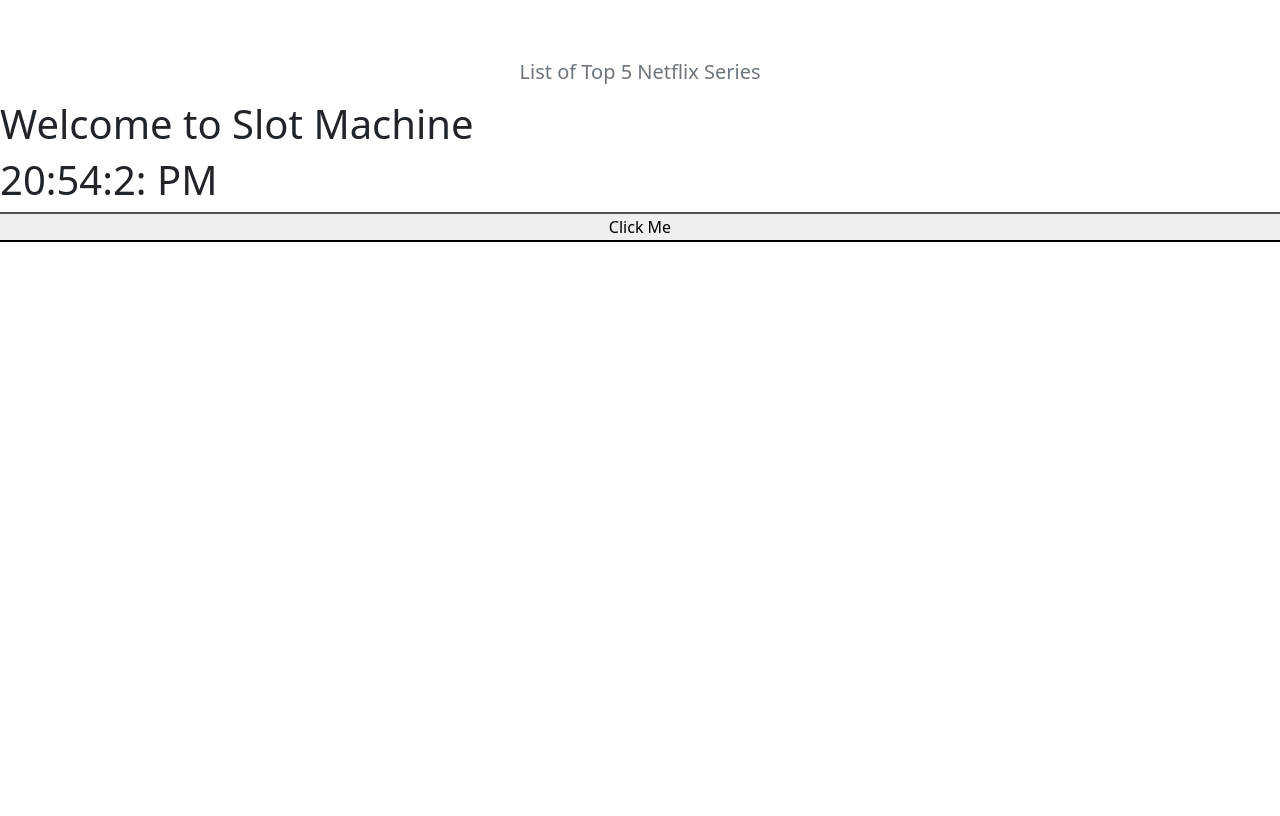
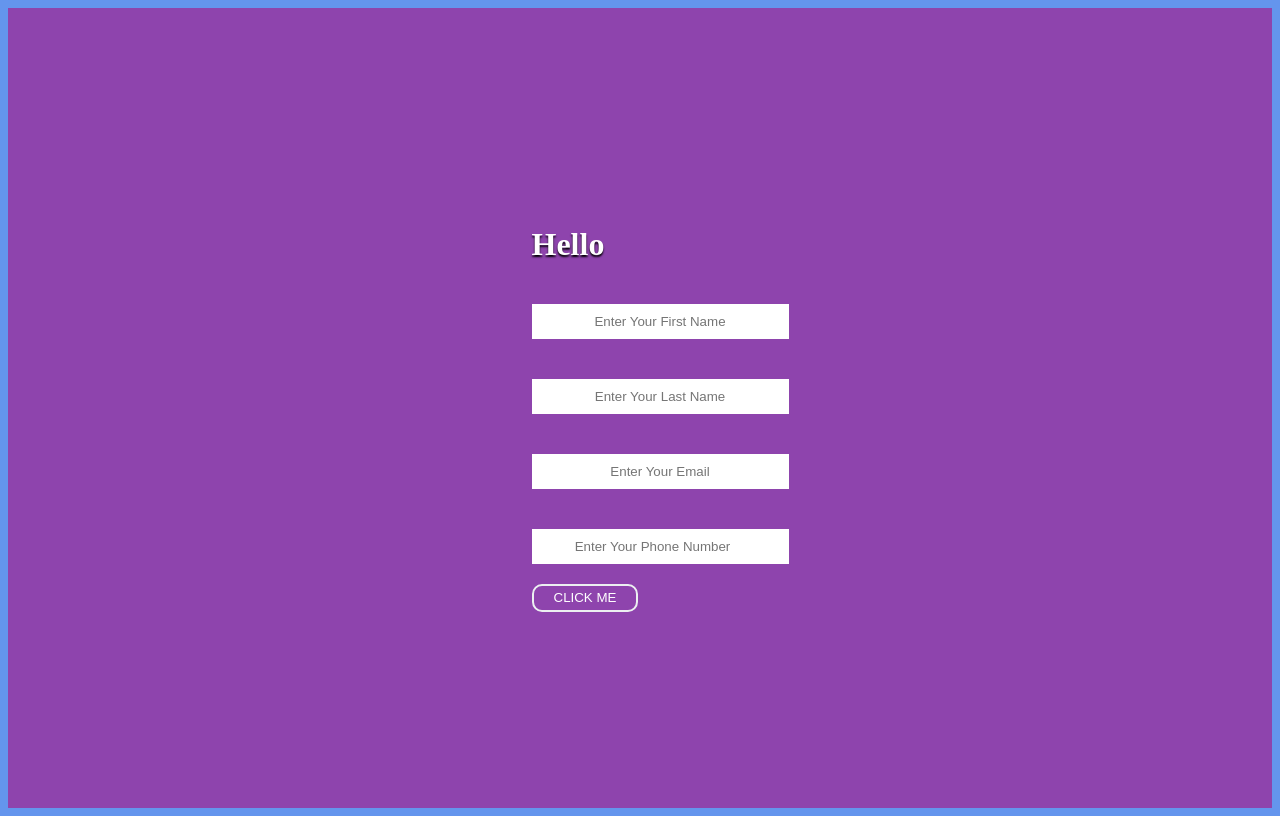
Before and after one commit to AsifNawaz-Aiub/React, a React (Create React App) app in the folder LearningReact/learning/: page / in a window 1280 px wide. Built offline with nearby package versions, Linux system fonts and the light colour scheme.

Commit message:
Learned more about usestate

```diff
--- a/LearningReact/learning/src/App.jsx
+++ b/LearningReact/learning/src/App.jsx
@@ -1,69 +1,93 @@
 import React, { useState } from 'react';
-import Details from './Details';
-import Greet from './Greet';
-import {Add,Sub} from './Calculator';
-import Cards from './Cards';
-import "../node_modules/bootstrap/dist/css/bootstrap.min.css";
+//import Details from './Details';
+//import Greet from './Greet';
+//import {Add,Sub} from './Calculator';
+//import Cards from './Cards';
+//import "../node_modules/bootstrap/dist/css/bootstrap.min.css";
 import "./Sdata";
-import SlotMachine from './SlotMachine';
-import data from './Sdata';
+//import SlotMachine from './SlotMachine';
+//import data from './Sdata';
 
-function ncard (val){
+// function ncard (val){
 
-return(
-       <Cards
-       key={val.id}
-       imgSource={val.imgSource}
-       title={val.title}
-       seriesName={val.seriesName}
-       link={val.link}
-/>
-);
-}
+// return(
+//        <Cards
+//        key={val.id}
+//        imgSource={val.imgSource}
+//        title={val.title}
+//        seriesName={val.seriesName}
+//        link={val.link}
+// />
+// );
+// }
 
 
 
 
 function App(){
-      // let count=0;
-      var today = new Date();
-      var time = today.getHours() + ":" + today.getMinutes() + ":" + today.getSeconds()+": PM";
-      //var time=today.toLocaleTimeString();
-      var [time, setTime]= useState(time);
+      const [fullName,setfullName]= useState({
+            fname :"",
+            lname :"",
+            email :"",
+            phone :""
+      });
 
-       const IncNum =() =>{
-              today = new Date();
-              setTime(time=today.getHours() + ":" + today.getMinutes() + ":" + today.getSeconds()+": PM");
-              console.log("Clicked");
-       };
+       const inputEvent = (event) =>{
+          // setVal(event.target.value);
+       //    const name= event.target.name;
+       //    const value =event.target.value
+       const{value,name}=event.target;
+          setfullName((preValue)=>{
+             if(name==='fname'){
+                return({
+                     fname :value,
+                     lname :preValue.lname,
+                     email :preValue.email,
+                     phone :preValue.phone
+                });
+             } else if(name==='lname'){
+              return({
+                   fname :preValue.fname ,
+                   lname :value,
+                   email :preValue.email,
+                   phone :preValue.phone
+              });
+           } else if(name==='email'){
+              return({
+                   fname :preValue.fname ,
+                   lname :preValue.lname,
+                   email :value,
+                   phone :preValue.phone
+              });
+           } else if(name==='phone'){
+              return({
+                   fname :preValue.fname ,
+                   lname :preValue.lname,
+                   email :preValue.email,
+                   phone :value
+              });
+           }
+          })
+       }
+       const onSub = (event) =>{
+             event.preventDefault();
+             alert('Form Submitted')
+             // setName(val);
+          }
+
 
 return(
 <>
-{/* <Greet/>
-<Details/>
-<h1>The Sum is {Add(10,5)}  </h1>
-<h1>The Sub is {Sub(10,5)}  </h1> */}
-<h2 className="text-muted blockquote text-center" style={{marginTop:"60px"}}>List of Top 5 Netflix Series</h2>
-<div className="row" style={{justifyContent: "center"}}>
-<h1>Welcome to Slot Machine  </h1>
-
-<h1>{time}</h1>
-
-<button onClick={IncNum}>Click Me</button>
-{/* {data.map(ncard)} */}
-{/* {data.map(ncard)} */}
-{/* {data.map( (val)=>{
-       return(
-       <Cards
-       key={val.id}
-       imgSource={val.imgSource}
-       title={val.title}
-       seriesName={val.seriesName}
-       link={val.link} /> );
-})} */}
-{/* <SlotMachine x="A" y="A" z="A"/>
-<SlotMachine x="A" y="A" z="B"/> */}
-
+<div><form onSubmit={onSub}>
+       <h1>Hello {fullName.fname} {fullName.lname}</h1>
+       <h1> {fullName.email} </h1>
+       <h1> {fullName.phone} </h1>
+       <input type='text' placeholder="Enter Your First Name" name="fname" onChange={inputEvent} value={fullName.fname} /><br/>
+       <input type='text' placeholder="Enter Your Last Name" name="lname" onChange={inputEvent} value={fullName.lname} /><br/>
+       <input type='email' placeholder="Enter Your Email" name="email" onChange={inputEvent} value={fullName.email} /><br/>
+       <input type='number' placeholder="Enter Your Phone Number" name="phone" onChange={inputEvent} value={fullName.phone} /><br/>
+       <button type="submit"> Click Me </button>
+</form>
 </div>
 </>
 );
@@ -90,16 +114,83 @@ export default App
        link={data[0].link}
 />  */}
 
-//==>
-// {data.map(ncard)}
-// {data.map(ncard)}
-// {data.map( (val)=>{
-//        return(
-//        <Cards
-//        key={val.id}
-//        imgSource={val.imgSource}
-//        title={val.title}
-//        seriesName={val.seriesName}
-//        link={val.link} /> );
-// })}
-//<==
+
+
+// Netflix Div ==>------------------------------------------------------------------
+{/*
+<h2 className="text-muted blockquote text-center" style={{marginTop:"60px"}}>List of Top 5 Netflix Series</h2>
+<div className="row" style={{justifyContent: "center"}}>
+{data.map(ncard)}
+{data.map( (val)=>{
+       return(
+       <Cards
+       key={val.id}
+       imgSource={val.imgSource}
+       title={val.title}
+       seriesName={val.seriesName}
+       link={val.link} /> );
+})}
+</div>
+*/}
+// end netflix div <==-------------------------------------------------------
+
+// ==> Greet Details and Calculator---------------------------------------------
+
+{/* <Greet/>
+<Details/>
+<h1>The Sum is {Add(10,5)}  </h1>
+<h1>The Sub is {Sub(10,5)}  </h1> */}
+
+// <== Greet Details and Calculator-----------------
+
+// Slot machine div----------------------------------
+{/*
+ <h1>Welcome to Slot Machine  </h1>
+<SlotMachine x="A" y="A" z="A"/>
+<SlotMachine x="A" y="A" z="B"/>
+*/}
+// <==-------------------------------------------------
+
+// Clock Div----------------------------------------------
+
+// -- App fun ()
+// let count=0;
+// var today = new Date();
+// var time = today.getHours() + ":" + today.getMinutes() + ":" + today.getSeconds()+": PM";
+// //var time=today.toLocaleTimeString();
+// const [ctime, setTime]= useState(time);
+
+//  const IncNum =() =>{
+//         today = new Date();
+//         setTime(time=today.getHours() + ":" + today.getMinutes() + ":" + today.getSeconds()+": PM");
+//         console.log("Clicked");
+//  };
+//  setInterval(IncNum,1000);
+//-- End App Fun ()
+
+{/*
+<h1>{ctime}</h1>
+<button onClick={IncNum}>Click Me</button>
+*/}
+
+// <== clock div----------------------------------------------
+
+// Dynamic bg change using hook------------------------------------
+// App fun ()
+// const purple ="#8e44ad";
+// const [bg, setBg] =useState(purple);
+// const [name, setName]= useState("Click Me")
+
+// const bgChange = ()=>{
+// let newBg="#34495e";
+// let newname="Wassap";
+// setBg(newBg);
+// setName(newname);
+// }
+// end app fun()
+
+{/* <div style={{backgroundColor:bg}}>
+<button onClick={bgChange} >{name}</button>
+</div> */}
+
+// end Dynamic bg change--------------------------------------
--- a/LearningReact/learning/src/index.css
+++ b/LearningReact/learning/src/index.css
@@ -15,3 +15,39 @@ Body{
 background-color: cornflowerblue;
 
 }
+
+div {
+  width: 100%;
+  height: 100vh;
+  background: #8e44ad;
+  display: flex;
+  flex-direction: column;
+  justify-content: center;
+  align-items: center;
+}
+
+button{
+  line-height: 24px;
+  padding: 0px 20px;
+  background: #8e44ad;
+  color: white;
+  border: 2px solid #ecf0f1;
+  outline: none;
+  border-radius: 10px;
+  text-transform: uppercase;
+  cursor: pointer;
+}
+
+h1 {
+  color: white;
+  background: transparent;
+  text-shadow: 0 2px 2px black;
+}
+
+input{
+  width: 100%;
+  padding: 10px 20px;
+  border : none;
+  margin: 20px 0;
+  text-align: center ;
+}
```
